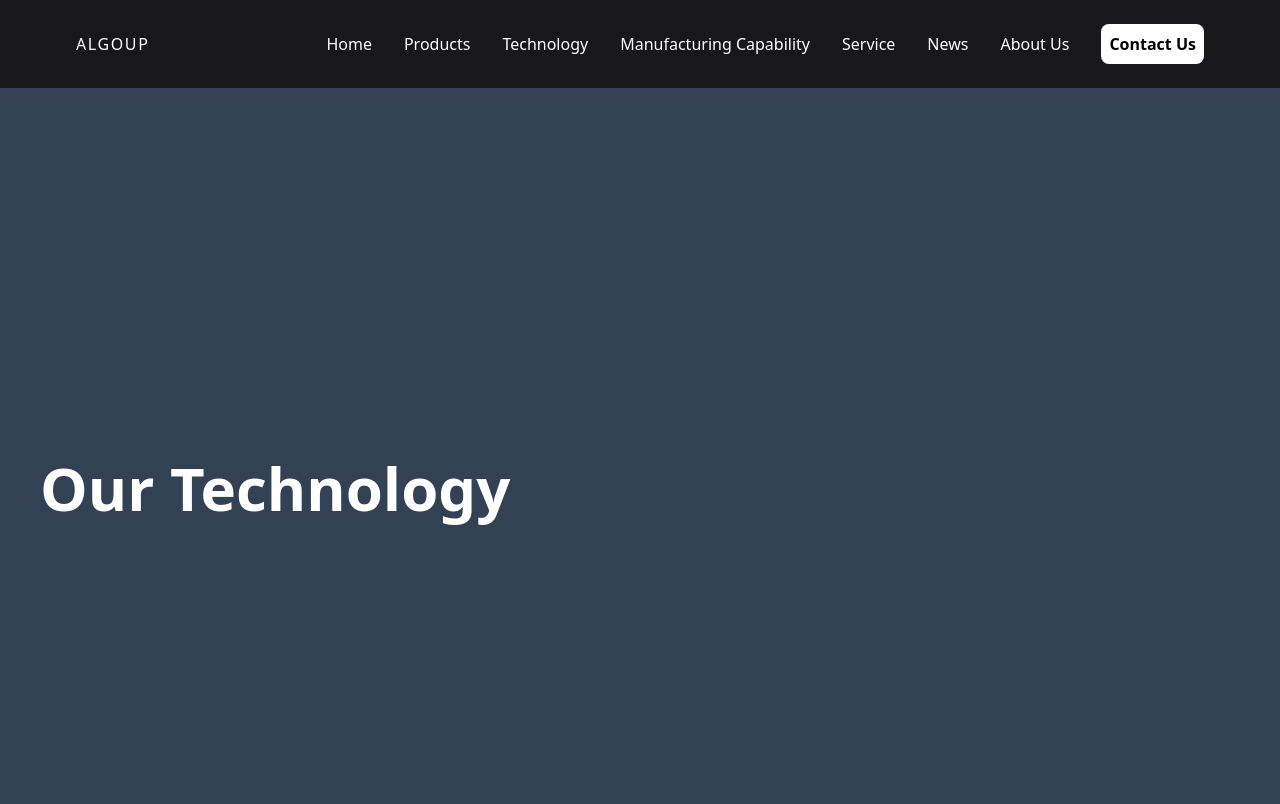
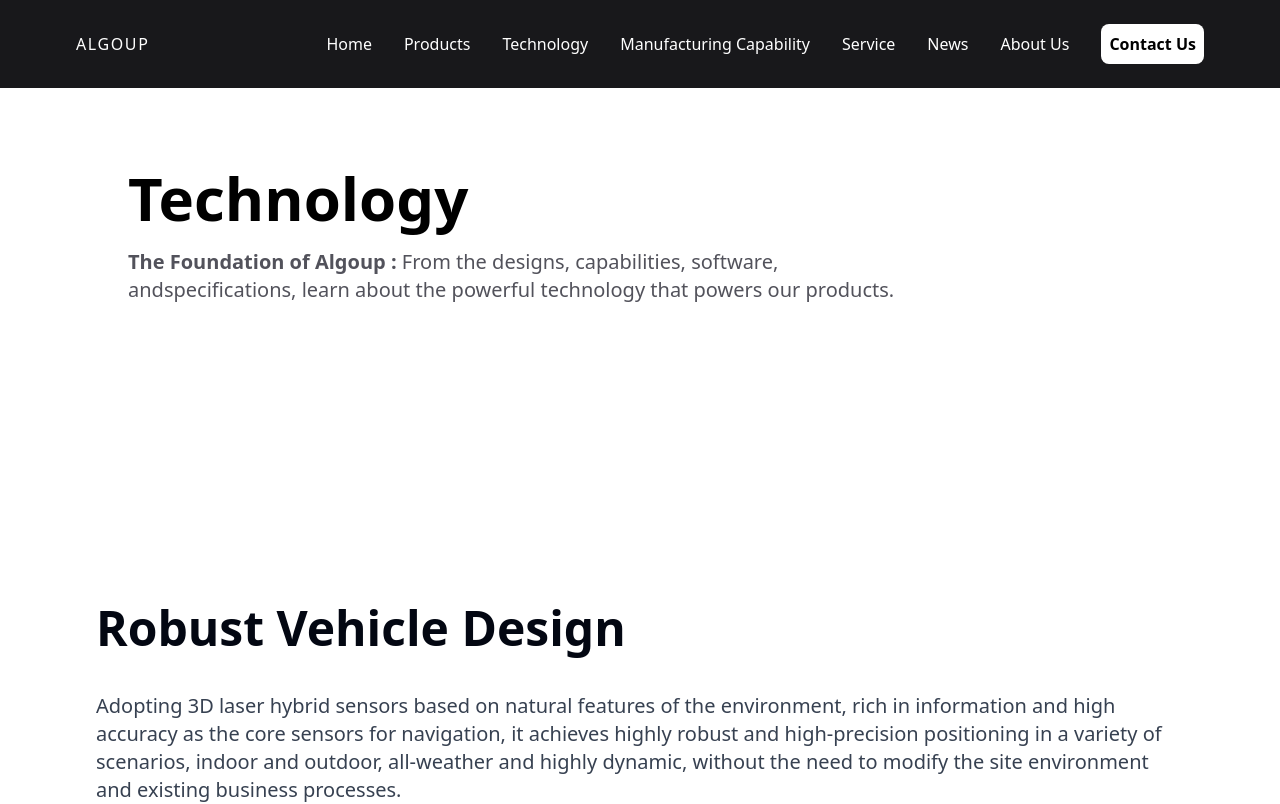
Before and after one commit to KyleHu14/algoup, a Next.js app: page /technology in a window 1280 px wide. Shown: the top 804 px of the page. Built offline with nearby package versions, Linux system fonts and the light colour scheme.

Commit message:
tech page update

```diff
--- a/src/app/technology/page.tsx
+++ b/src/app/technology/page.tsx
@@ -2,12 +2,21 @@ import Slide from "@/components/Slide/Slide";
 
 export default function Technology() {
     return (
-        <main className="pb-52">
-            <Slide center="items-center" bgColor="bg-slate-700" bgImage="">
-                <div className="max-w-3xl text-6xl font-bold text-white">
-                    Our Technology
+        <main className="py-20">
+            {/* Introduction w/ subtitle */}
+            <div className="flex flex-col gap-5 px-32">
+                <div className="max-w-3xl text-6xl font-bold text-black">
+                    Technology
                 </div>
-            </Slide>
+                <div className="max-w-[50rem] text-xl font-normal text-zinc-600">
+                    <span className="font-semibold">
+                        The Foundation of Algoup :
+                    </span>{" "}
+                    From the designs, capabilities, software, andspecifications,
+                    learn about the powerful technology that powers our
+                    products.
+                </div>
+            </div>
 
             {/* Text Left + Img Right */}
             <div className="flex h-screen items-center justify-center gap-24 xl:mx-24 2xl:mx-80">
```
